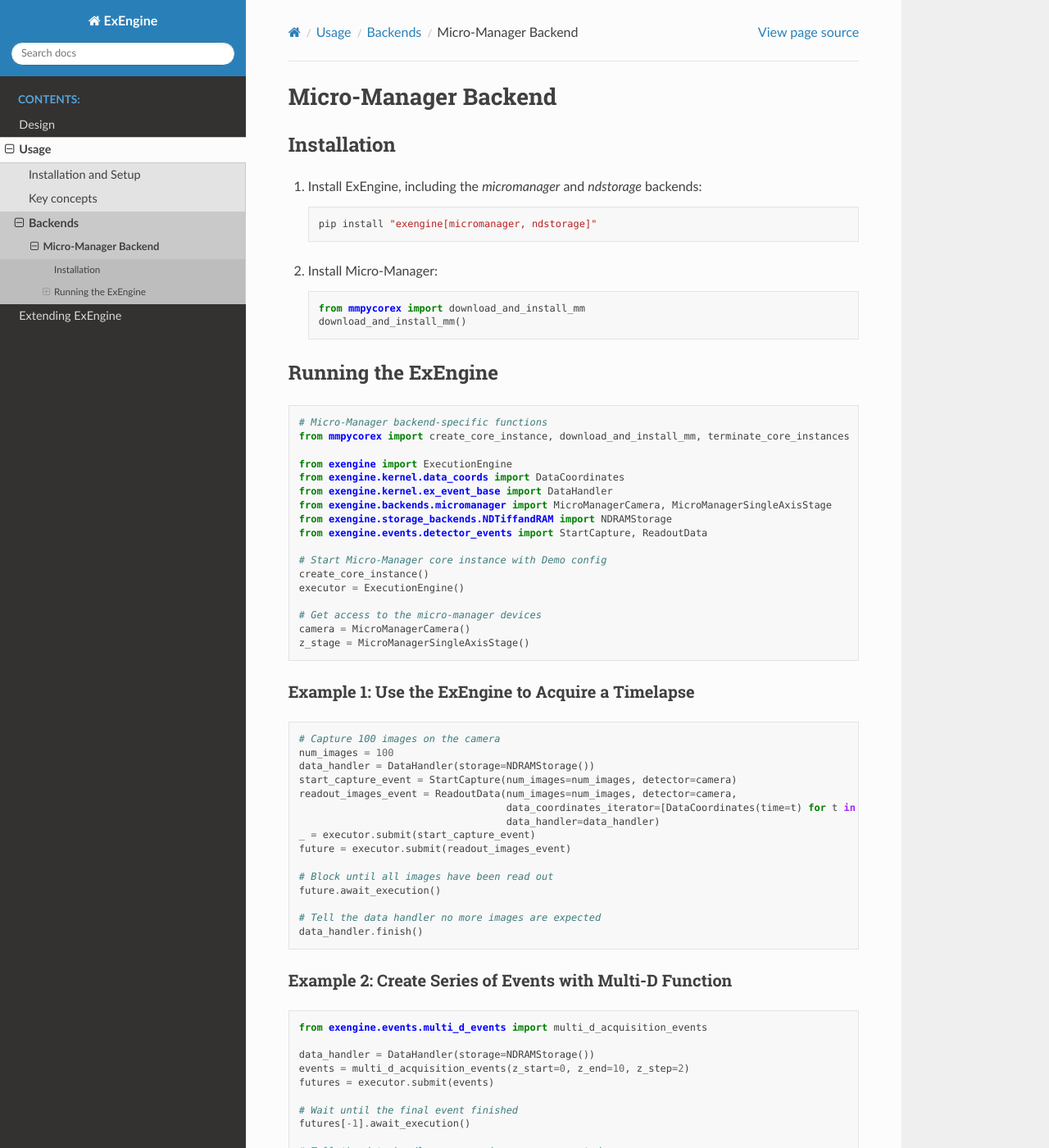
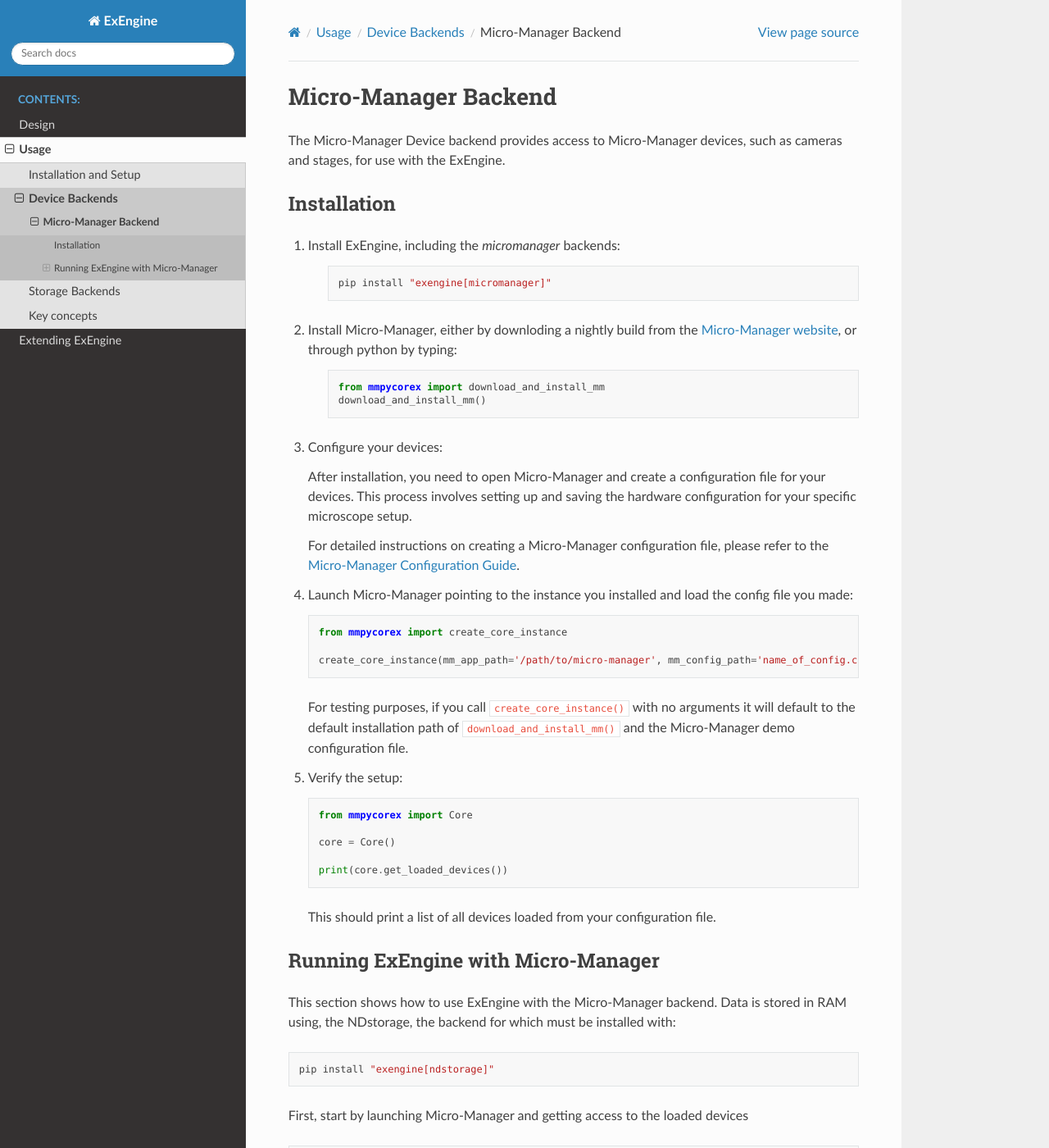
Before and after one commit to micro-manager/ExEngine, a Sphinx documentation site: the page built from docs/usage/backends/micro-manager_backend.rst, in a window 1280 px wide and 1400 px high. Shown: the whole window at 82% size. Built offline with Sphinx 7.4.7 and the Read the Docs theme 2.0.0, drawn with Linux system fonts in a browser that asks for light colours; pages that are not in the unit, such as notebooks, are missing from menus; some of the changed text lies outside the part shown.

Commit message:
add documentation for storage backend and other improvements

```diff
--- a/docs/usage.rst
+++ b/docs/usage.rst
@@ -8,5 +8,5 @@
    :maxdepth: 2
 
    usage/installation
+   usage/backends
    usage/key_concepts
-   usage/backends
--- a/docs/usage/backends/micro-manager_backend.rst
+++ b/docs/usage/backends/micro-manager_backend.rst
@@ -4,24 +4,70 @@
 Micro-Manager Backend
 ##################################################################
 
+The Micro-Manager Device backend provides access to Micro-Manager devices, such as cameras and stages,
+for use with the ExEngine.
+
 Installation
 ------------
 
-1. Install ExEngine, including the `micromanager` and `ndstorage` backends:
+1. Install ExEngine, including the `micromanager` backends:
 
-   .. code-block:: bash
+    .. code-block:: bash
 
-      pip install "exengine[micromanager, ndstorage]"
+        pip install "exengine[micromanager]"
 
-2. Install Micro-Manager:
+
+2. Install Micro-Manager, either by downloding a nightly build from the `Micro-Manager website <https://micro-manager.org/wiki/Micro-Manager_Nightly_Builds>`_, or through python by typing:
+
+    .. code-block:: python
+
+        from mmpycorex import download_and_install_mm
+        download_and_install_mm()
+
+
+3. Configure your devices:
+
+   After installation, you need to open Micro-Manager and create a configuration file for your devices. This process involves setting up and saving the hardware configuration for your specific microscope setup.
+
+   For detailed instructions on creating a Micro-Manager configuration file, please refer to the `Micro-Manager Configuration Guide <https://micro-manager.org/Micro-Manager_Configuration_Guide>`_.
+
+4. Launch Micro-Manager pointing to the instance you installed and load the config file you made:
 
    .. code-block:: python
 
-      from mmpycorex import download_and_install_mm
-      download_and_install_mm()
+      from mmpycorex import create_core_instance
 
-Running the ExEngine
---------------------
+      create_core_instance(mm_app_path='/path/to/micro-manager', mm_config_path='name_of_config.cfg')
+
+   For testing purposes, if you call ``create_core_instance()`` with no arguments it will default to the default installation path of ``download_and_install_mm()`` and the Micro-Manager demo configuration file.
+
+
+5. Verify the setup:
+
+   .. code-block:: python
+
+      from mmpycorex import Core
+
+      core = Core()
+
+      print(core.get_loaded_devices())
+
+   This should print a list of all devices loaded from your configuration file.
+
+
+
+
+Running ExEngine with Micro-Manager
+-----------------------------------
+
+This section shows how to use ExEngine with the Micro-Manager backend. Data is stored in RAM using,
+the NDstorage, the backend for which must be installed with:
+
+.. code-block:: bash
+
+    pip install "exengine[ndstorage]"
+
+First, start by launching Micro-Manager and getting access to the loaded devices
 
 .. code-block:: python
 
@@ -29,10 +75,9 @@
    from mmpycorex import create_core_instance, download_and_install_mm, terminate_core_instances
 
    from exengine import ExecutionEngine
-   from exengine.kernel.data_coords import DataCoordinates
-   from exengine.kernel.ex_event_base import DataHandler
+   from exengine.data import DataCoordinates, DataHandler
    from exengine.backends.micromanager import MicroManagerCamera, MicroManagerSingleAxisStage
-   from exengine.storage_backends.NDTiffandRAM import NDRAMStorage
+   from exengine.storage_backends.ndtiff_and_ndram import NDRAMStorage
    from exengine.events.detector_events import StartCapture, ReadoutData
 
    # Start Micro-Manager core instance with Demo config
@@ -51,8 +96,8 @@
    # Capture 100 images on the camera
    num_images = 100
    data_handler = DataHandler(storage=NDRAMStorage())
-   start_capture_event = StartCapture(num_images=num_images, detector=camera)
-   readout_images_event = ReadoutData(num_images=num_images, detector=camera,
+   start_capture_event = StartCapture(num_blocks=num_images, detector=camera)
+   readout_images_event = ReadoutData(num_blocks=num_images, detector=camera,
                                       data_coordinates_iterator=[DataCoordinates(time=t) for t in range(num_images)],
                                       data_handler=data_handler)
    _ = executor.submit(start_capture_event)
```
Also changed, not shown: docs/extending/add_devices.rst (+8 -5 lines), docs/extending/add_storage.rst (+11 -3 lines), docs/usage/backends.rst (+16 -4 lines), docs/usage/backends/ndtiff_and_ram_backend.rst (added, +50 -0 lines), docs/usage/installation.rst (+8 -49 lines), 3 other files.
